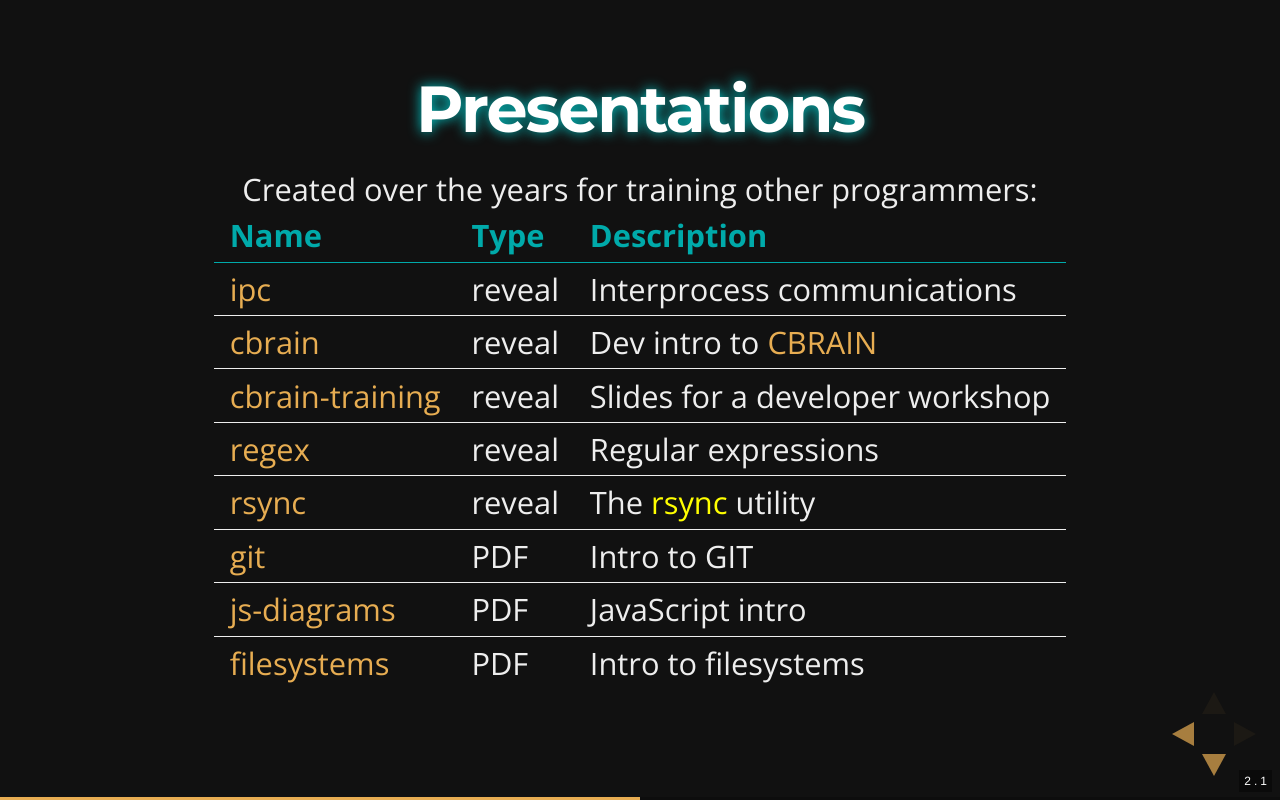
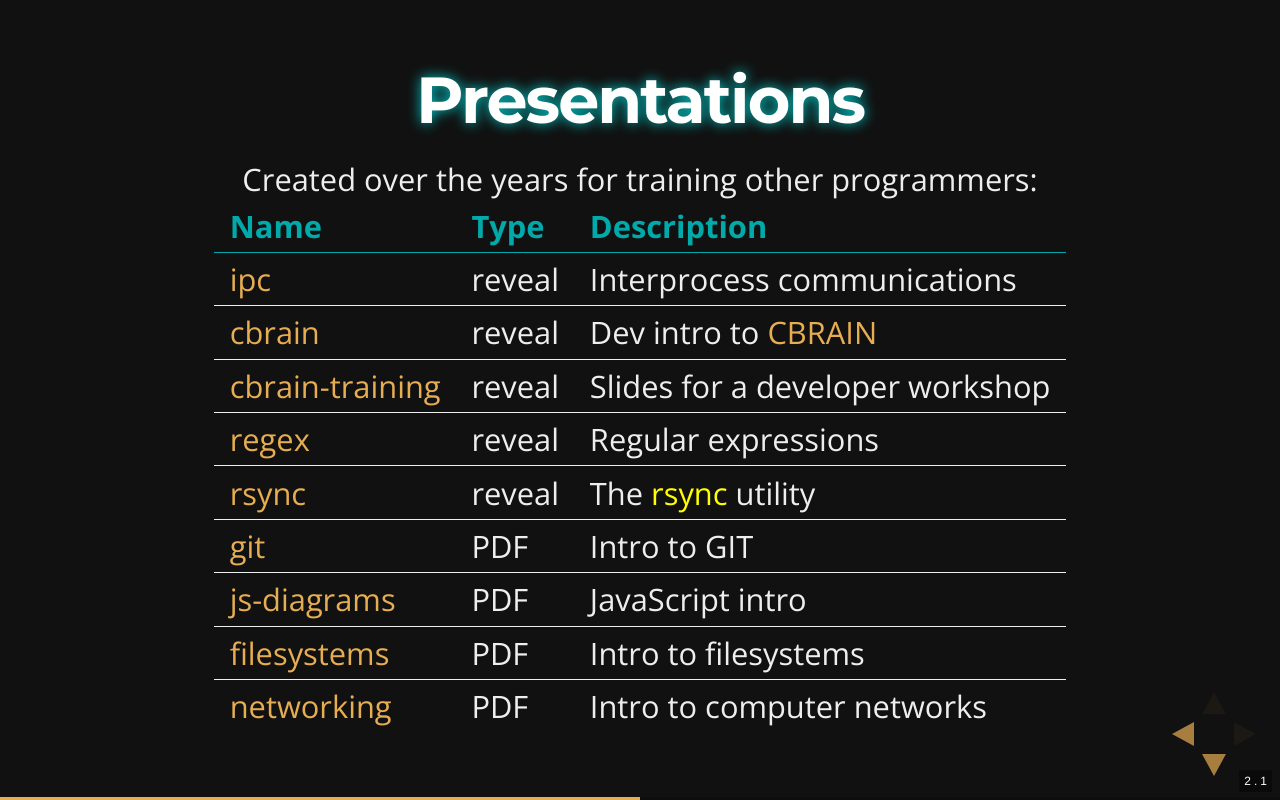
Before and after one commit to prioux/prioux.github.io, a plain HTML site: page index.html in a window 1280 px wide. Both pictures are taken after a click on the button 1251 px from the left and 734 px from the top of the page. Drawn offline with nearby package versions, Linux system fonts and the light colour scheme.

Commit message:
Added networking pres.

```diff
--- a/index.html
+++ b/index.html
@@ -20,7 +20,7 @@
 <section>
 
   <section id="title">
-    <h1>Pierre Rioux</h1>
+    <h2>Pierre Rioux</h2>
     I'm a computer scientist and senior developer.
     <p>
     I work in <a target="_blank" href="https://www.mcgill.ca/neuro/" alt="Montreal Neurological Institute">life sciences</a>,
@@ -90,6 +90,11 @@
         <td><a target="_blank" href="https://github.com/prioux/filesystems-presentation">filesystems</a></td>
         <td>PDF</td>
         <td>Intro to filesystems</td>
+      </tr>
+      <tr>
+        <td><a target="_blank" href="https://github.com/prioux/networking-presentation">networking</a></td>
+        <td>PDF</td>
+        <td>Intro to computer networks</td>
       </tr>
     </table>
   </section>
```
